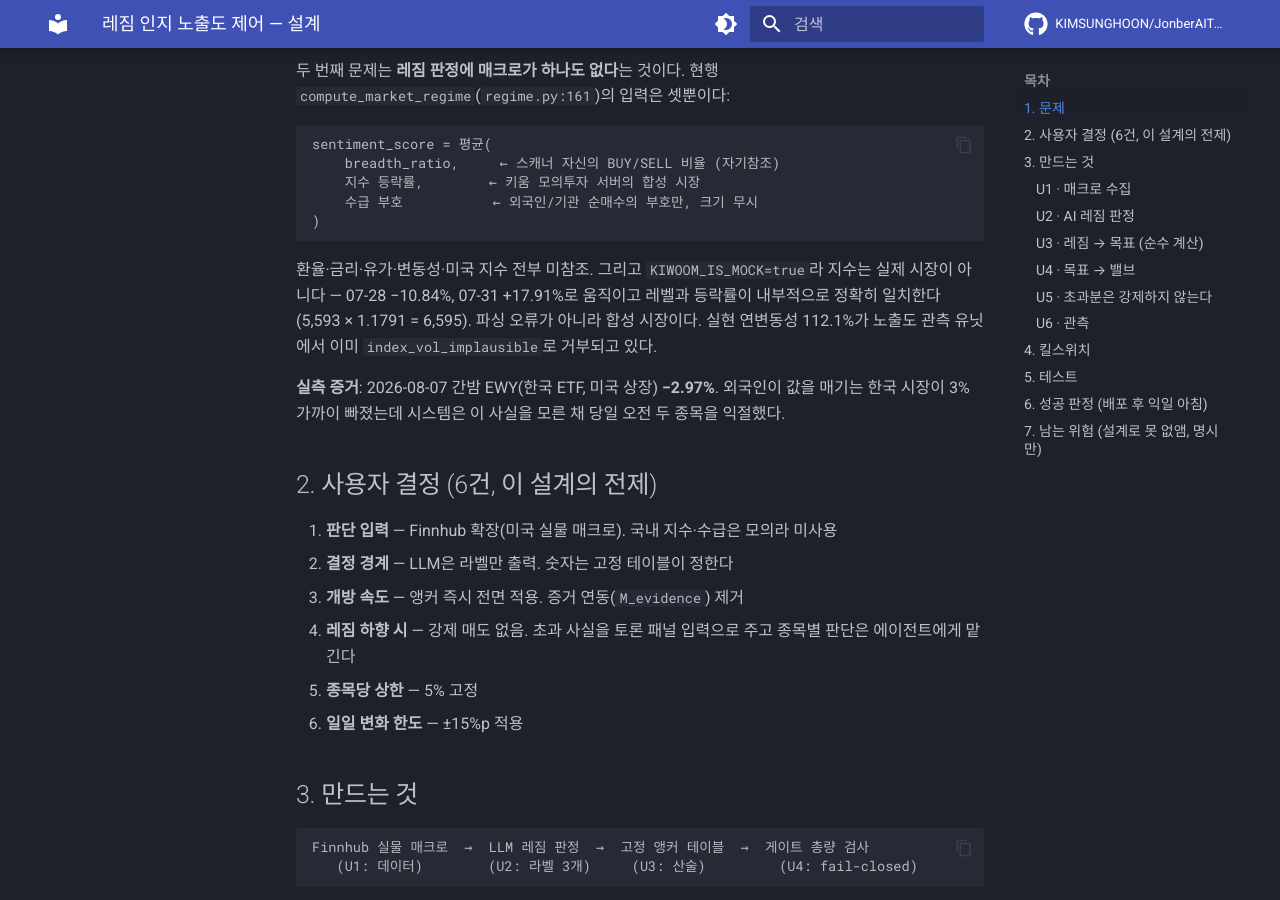
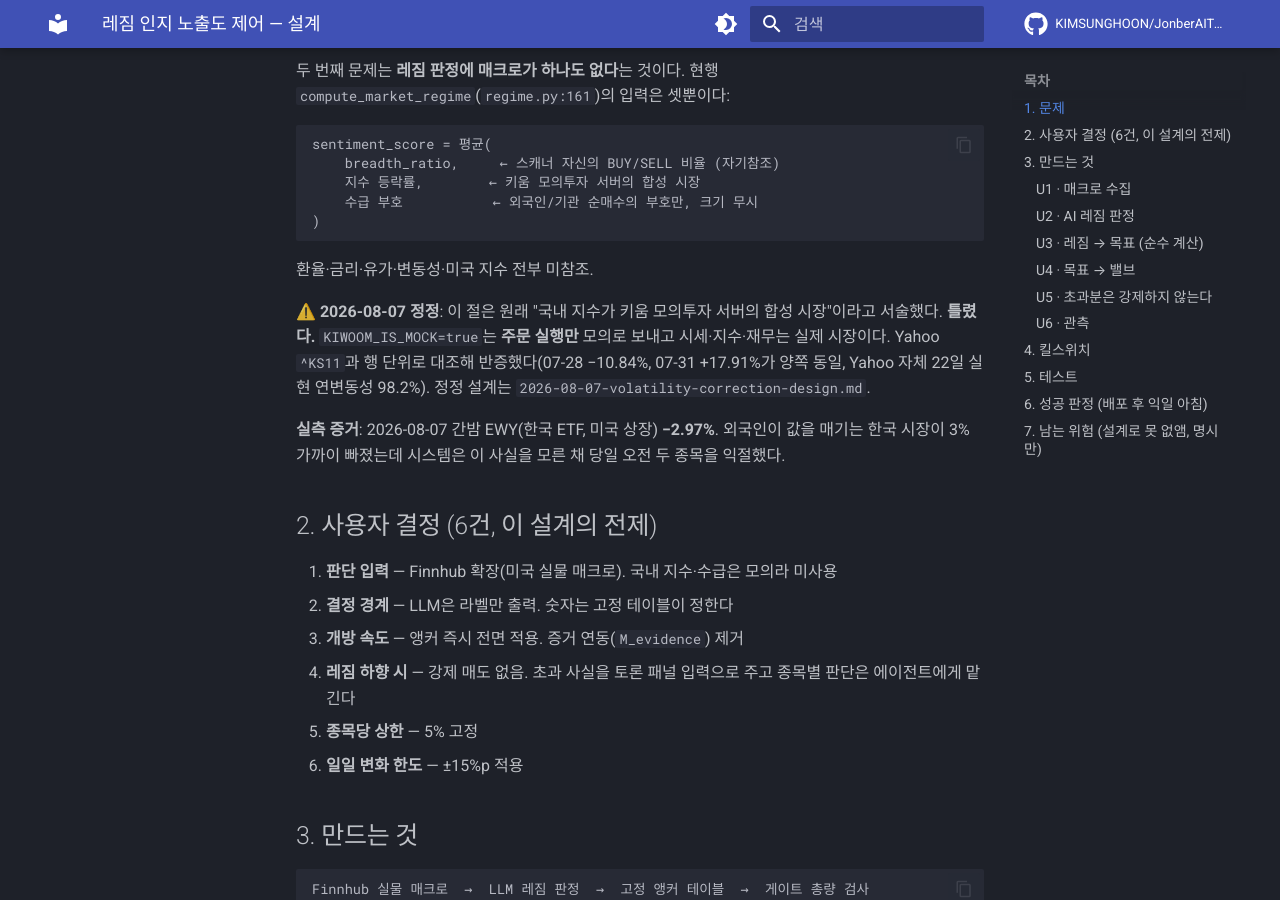
Before and after one commit to KIMSUNGHOON/JonberAITrading, an MkDocs documentation site: the page built from docs/superpowers/specs/2026-08-07-regime-aware-exposure-design.md, in a window 1280 px wide and 900 px high, scrolled down 632 px. Built offline with MkDocs 1.6.1 and Material for MkDocs 9.7.7, drawn with Linux system fonts in a browser that asks for light colours; comment, search, counter and statistics services are not loaded; some of the changed text lies outside the part shown.

Commit message:
docs: 전제 정정 — 국내 시세는 실제 시장이다
KIWOOM_IS_MOCK=true는 주문만 모의다. Yahoo ^KS11과 행 단위 대조로
반증했다. TARGET_VOL_PCT=18.0도 "모의 KOSPI 기준"이 아니라 실제
KOSPI 중앙값 20.6%와 맞물리는 타당한 값이었다 — 틀린 것은 입력을
SPY로 바꾼 것이었다.

volatility-correction-design.md §7의 "index_daily 최신 = 직전
거래일" 판정 기준도 완화했다 — yfinance가 당일 봉을 정산 전
Close=NaN으로 주는 경우가 있어(2026-08-07 실측) 항상 참은 아니다.
"최신이 2거래일 이내"가 맞는 기준이고, 자가치유 upsert가 다음
실행에서 메운다.

exposure_target.py의 VOL_MULTIPLIER_MAX 주석도 정정 — "위생 게이트는
그대로 둔다"는 서술이 게이트 삭제(Task 3) 이후 더 이상 사실이 아니다.

전체 회귀 확인: 기준선(d6d6905) 21 failed vs 브랜치 21 failed, diff 0.
신규 통과 41건은 이번 아크의 신규 테스트.

Co-Authored-By: Claude Opus 5 (1M context) <noreply@anthropic.com>

````diff
--- a/docs/superpowers/specs/2026-08-07-regime-aware-exposure-design.md
+++ b/docs/superpowers/specs/2026-08-07-regime-aware-exposure-design.md
@@ -31,11 +31,14 @@ sentiment_score = 평균(
 )
 ```
 
-환율·금리·유가·변동성·미국 지수 전부 미참조. 그리고 `KIWOOM_IS_MOCK=true`라
-지수는 실제 시장이 아니다 — 07-28 −10.84%, 07-31 +17.91%로 움직이고 레벨과
-등락률이 내부적으로 정확히 일치한다(5,593 × 1.1791 = 6,595). 파싱 오류가 아니라
-합성 시장이다. 실현 연변동성 112.1%가 노출도 관측 유닛에서 이미
-`index_vol_implausible`로 거부되고 있다.
+환율·금리·유가·변동성·미국 지수 전부 미참조.
+
+⚠️ **2026-08-07 정정**: 이 절은 원래 "국내 지수가 키움 모의투자 서버의
+합성 시장"이라고 서술했다. **틀렸다.** `KIWOOM_IS_MOCK=true`는 **주문
+실행만** 모의로 보내고 시세·지수·재무는 실제 시장이다. Yahoo `^KS11`과
+행 단위로 대조해 반증했다(07-28 −10.84%, 07-31 +17.91%가 양쪽 동일,
+Yahoo 자체 22일 실현 연변동성 98.2%). 정정 설계는
+`2026-08-07-volatility-correction-design.md`.
 
 **실측 증거**: 2026-08-07 간밤 EWY(한국 ETF, 미국 상장) **−2.97%**. 외국인이
 값을 매기는 한국 시장이 3% 가까이 빠졌는데 시스템은 이 사실을 모른 채 당일
@@ -203,6 +206,15 @@ effective = clamp(ramped × M_vol × M_drawdown, 0.02, 0.80)
   못 낮춘다. **배수는 앵커를 깎기만 한다**(§3 U3의 계약)를 상수로 집행한다.
   `TARGET_VOL_PCT`·`VOL_MULTIPLIER_MIN`·위생 게이트·`annualized_vol()`은
   그대로다(축소 방향에서는 여전히 의미 있게 동작한다 — 연 30% → 0.6배).
+
+  ⚠️ **2026-08-07 재정정**: "`TARGET_VOL_PCT=18.0`은 모의 KOSPI 기준으로
+  잡힌 값"이라는 서술은 **틀렸다**. 실제 KOSPI 20일 실현 연변동성의 2년
+  중앙값이 20.6%(25분위 17.1%)이므로 18.0은 **KOSPI를 위해 잘 잡힌 값**이다.
+  틀린 것은 상수가 아니라 **입력을 SPY로 바꾼 것**이었다. `VOL_MULTIPLIER_MAX`를
+  1.0으로 낮춘 C-1 수정 자체는 유효하다(배수는 앵커를 깎기만 한다). 위생
+  게이트(`[5.0, 60.0]`)는 실제 시장을 거부하고 있었던 것으로 드러나 이후
+  아크에서 삭제됐다 — "그대로다"도 더 이상 참이 아니다. 정정 설계는
+  `2026-08-07-volatility-correction-design.md`.
 
   **배포 직후에는 이력이 0행이라** 표본 부족으로 `m_vol=1.0` +
   `degraded="index_vol_insufficient"`이고, 스냅샷이 5행 쌓이는 5거래일째부터
@@ -420,7 +432,8 @@ C-2의 되돌리기와 맞물린다: 끄고 재시작하면 코디네이터 `sta
 | `rationale` | 실제 매크로 수치를 인용 | ⚠️ **수치 인용만으로는 판정 불가** — 직전 유지 시 어제 수치가 그대로 나온다. 반드시 위 행과 함께 볼 것 |
 | 일일 ±15%p 한도 | `anchor_target_pct`와 `prev_effective_pct`로 `ramped`를 역산해 그것이 직전 대비 ±15%p 안인지 | ⚠️ **`effective_target_pct`의 일간 변화폭은 틀린 기준이다** — 한도는 `ramped`(앵커)에만 걸리고 배수는 그 뒤에 곱해진다(의도된 설계) |
 | 검사 8 배선 | `regime_judgment` 행 존재 + `/exposure`의 목표값이 그 행과 일치 | ⚠️ **게이트 로그 부재로는 판정 불가** — `_deny`만 로그하고 통과는 로그가 없다. 아무것도 거절하지 않으면 로그가 한 줄도 안 나온다 |
-| `degraded` | `index_vol_insufficient` **있는 게 정상** (5거래일까지) | 없으면 `M_vol`이 어디서 표본을 얻었는지 의심 |
+| `index_vol_annualized` (`index_daily` 기준) | **90~110** 근처 (실제 KOSPI) | 9~15면 아직 SPY 잔재 |
+| `degraded` | `index_vol_implausible`이 **없어야** 정상(위생 게이트 삭제됨, 2026-08-07 변동성 방어 정정) | 있으면 게이트 제거가 실패한 것 |
 | `max_single_position_pct` | **0.03 → 0.05** | **불변 = 슬롯 배선 실패.** 첫날 실제로 움직이는 유일한 노브다 |
 | `max_open_positions` | **첫날은 7 유지가 정상**("올리기만" 규칙). 목표가 0.35를 넘는 날부터 상향(`ceil(목표/5%)`) | 첫날 5로 **내려가면** "올리기만" 규칙이 안 걸린 것 |
 | `regime:slot_baseline` (app_settings) | 첫 상향 시 `{"max_open_positions": 7, "max_single_position_pct": 0.03}` 1행 | 없으면 되돌리기(C-2)가 불가능 — 킬스위치가 완화 동작이 된다 |
````
Also changed, not shown: CLAUDE.md (+6 -0 lines), docs/superpowers/specs/2026-08-07-volatility-correction-design.md (+8 -1 lines), 1 other file.
